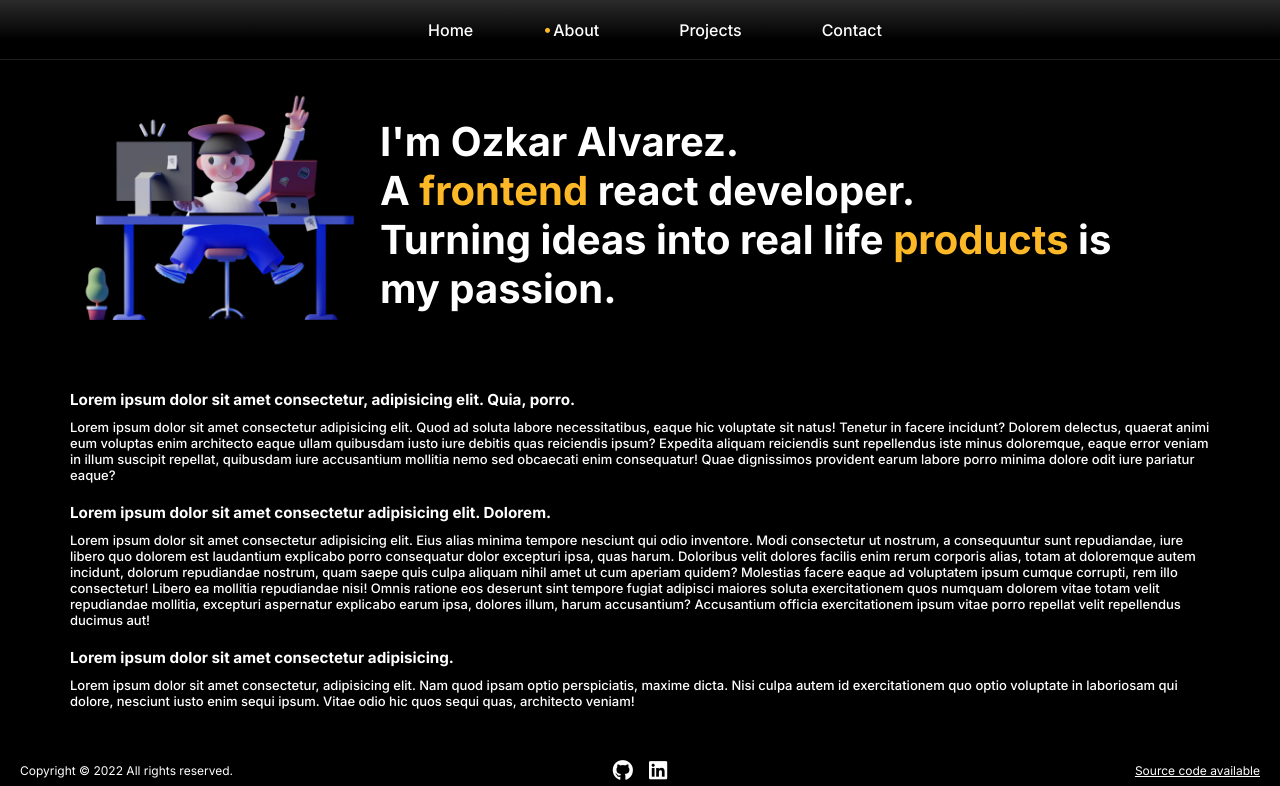
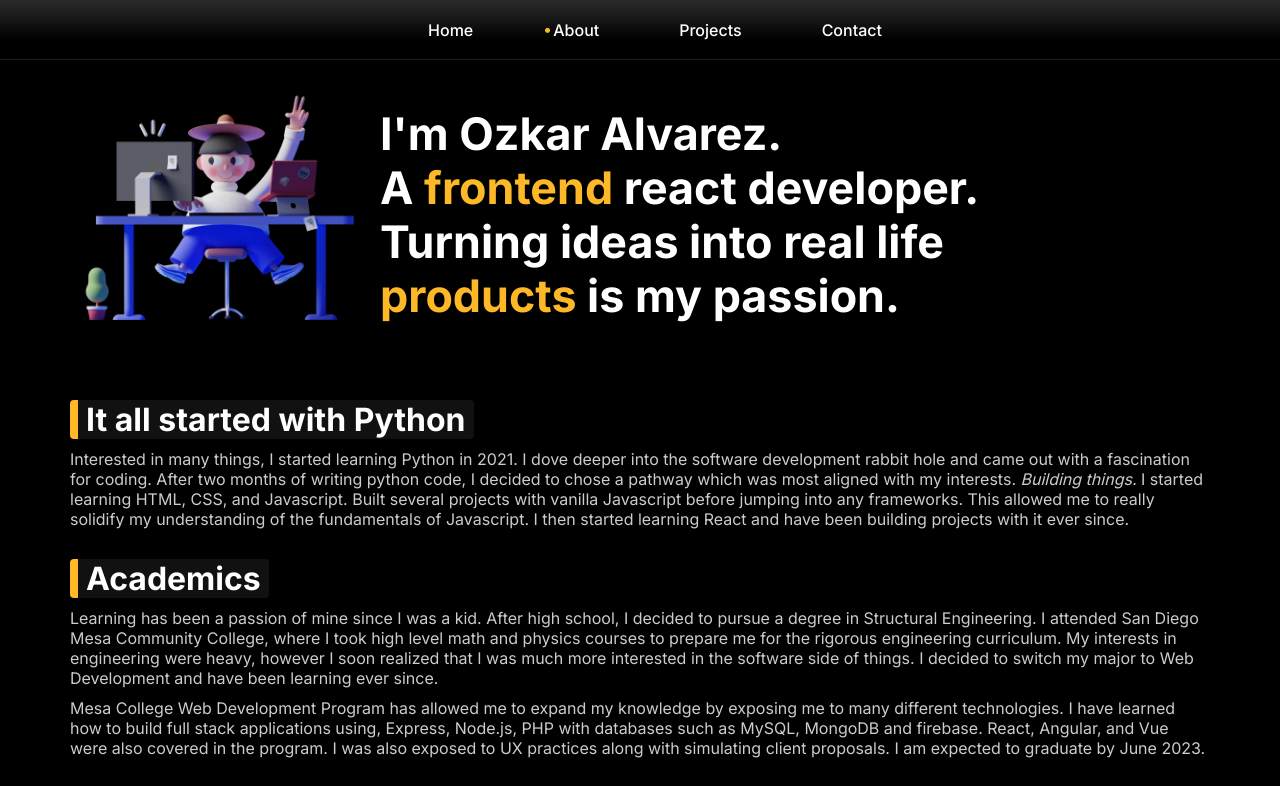
Before and after one commit to oalva-rez/portfolio, a React (Create React App) app: page /about in a window 1280 px wide. Shown: the top 786 px of the page. Built offline with nearby package versions, Linux system fonts and the light colour scheme.

Commit message:
fixed home page added contact functionality

```diff
--- a/src/index.css
+++ b/src/index.css
@@ -1,5 +1,9 @@
 @import url("https://fonts.googleapis.com/css2?family=Inter:wght@300;400;500;600;700&display=swap");
-
+* {
+  margin: 0;
+  padding: 0;
+  box-sizing: border-box;
+}
 :root {
   --accent-color: #fdb827;
   --black-gradient: linear-gradient(
@@ -14,6 +18,7 @@ body {
   padding: 0;
   font-family: "Inter", "Segoe UI", "Roboto", "Oxygen", "Ubuntu", "Cantarell",
     "Fira Sans", "Droid Sans", "Helvetica Neue", sans-serif;
+  background-color: black;
 }
 main {
   background-color: black;
--- a/src/pages/about/About.js
+++ b/src/pages/about/About.js
@@ -15,47 +15,47 @@ export default function About() {
         </h1>
       </div>
       <div className="about--main-text">
-        <h3>
-          Lorem ipsum dolor sit amet consectetur, adipisicing elit. Quia, porro.
-        </h3>
+        <h2>It all started with Python</h2>
         <p>
-          Lorem ipsum dolor sit amet consectetur adipisicing elit. Quod ad
-          soluta labore necessitatibus, eaque hic voluptate sit natus! Tenetur
-          in facere incidunt? Dolorem delectus, quaerat animi eum voluptas enim
-          architecto eaque ullam quibusdam iusto iure debitis quas reiciendis
-          ipsum? Expedita aliquam reiciendis sunt repellendus iste minus
-          doloremque, eaque error veniam in illum suscipit repellat, quibusdam
-          iure accusantium mollitia nemo sed obcaecati enim consequatur! Quae
-          dignissimos provident earum labore porro minima dolore odit iure
-          pariatur eaque?
+          Interested in many things, I started learning Python in 2021. I dove
+          deeper into the software development rabbit hole and came out with a
+          fascination for coding. After two months of writing python code, I
+          decided to chose a pathway which was most aligned with my interests.{" "}
+          <i>Building things.</i> I started learning HTML, CSS, and Javascript.
+          Built several projects with vanilla Javascript before jumping into any
+          frameworks. This allowed me to really solidify my understanding of the
+          fundamentals of Javascript. I then started learning React and have
+          been building projects with it ever since.
         </p>
-        <h3>
-          Lorem ipsum dolor sit amet consectetur adipisicing elit. Dolorem.
-        </h3>
+        <h2>Academics</h2>
         <p>
-          Lorem ipsum dolor sit amet consectetur adipisicing elit. Eius alias
-          minima tempore nesciunt qui odio inventore. Modi consectetur ut
-          nostrum, a consequuntur sunt repudiandae, iure libero quo dolorem est
-          laudantium explicabo porro consequatur dolor excepturi ipsa, quas
-          harum. Doloribus velit dolores facilis enim rerum corporis alias,
-          totam at doloremque autem incidunt, dolorum repudiandae nostrum, quam
-          saepe quis culpa aliquam nihil amet ut cum aperiam quidem? Molestias
-          facere eaque ad voluptatem ipsum cumque corrupti, rem illo
-          consectetur! Libero ea mollitia repudiandae nisi! Omnis ratione eos
-          deserunt sint tempore fugiat adipisci maiores soluta exercitationem
-          quos numquam dolorem vitae totam velit repudiandae mollitia, excepturi
-          aspernatur explicabo earum ipsa, dolores illum, harum accusantium?
-          Accusantium officia exercitationem ipsum vitae porro repellat velit
-          repellendus ducimus aut!
+          Learning has been a passion of mine since I was a kid. After high
+          school, I decided to pursue a degree in Structural Engineering. I
+          attended San Diego Mesa Community College, where I took high level
+          math and physics courses to prepare me for the rigorous engineering
+          curriculum. My interests in engineering were heavy, however I soon
+          realized that I was much more interested in the software side of
+          things. I decided to switch my major to Web Development and have been
+          learning ever since.
         </p>
-        <h3>Lorem ipsum dolor sit amet consectetur adipisicing.</h3>
         <p>
-          Lorem ipsum dolor sit amet consectetur, adipisicing elit. Nam quod
-          ipsam optio perspiciatis, maxime dicta. Nisi culpa autem id
-          exercitationem quo optio voluptate in laboriosam qui dolore, nesciunt
-          iusto enim sequi ipsum. Vitae odio hic quos sequi quas, architecto
-          veniam!
+          Mesa College Web Development Program has allowed me to expand my
+          knowledge by exposing me to many different technologies. I have
+          learned how to build full stack applications using, Express, Node.js,
+          PHP with databases such as MySQL, MongoDB and firebase. React,
+          Angular, and Vue were also covered in the program. I was also exposed
+          to UX practices along with simulating client proposals. I am expected
+          to graduate by June 2023.
         </p>
+        <h2>Technologies i've been working with lately</h2>
+        <ul>
+          <li>Javascript (ES6+)</li>
+          <li>Typescript</li>
+          <li>React</li>
+          <li>Node.js / Express</li>
+          <li>MongoDB</li>
+          <li>MySQL</li>
+        </ul>
       </div>
     </main>
   );
--- a/src/pages/about/about.css
+++ b/src/pages/about/about.css
@@ -1,10 +1,12 @@
 .about--container {
   padding: 0 70px;
+  max-width: 1900px;
+  margin: auto;
 }
 
 .about--heading {
   color: white;
-  font-size: 20px;
+  font-size: 1.4rem;
   font-weight: 700;
   display: flex;
   align-items: center;
@@ -23,16 +25,29 @@
 }
 .about--main-text {
   color: white;
-  font-size: 13px;
   margin-bottom: 15px;
 }
-.about--main-text h3 {
+.about--main-text h2 {
   font-weight: 700;
-  margin-top: 20px;
+  margin-top: 30px;
+  font-size: 2rem;
+  border-left: 8px solid var(--accent-color);
+  padding: 0 8px;
+  border-radius: 4px;
+  background-color: rgba(255, 255, 255, 0.067);
+  width: fit-content;
 }
-.about--main-text p {
+.about--main-text p,
+.about--main-text ul {
   margin-top: 10px;
-  font-weight: 500;
+  font-weight: 400;
+  font-size: 1rem;
+  opacity: 0.8;
+}
+.about--main-text ul {
+  columns: 2;
+  margin-left: 20px;
+  max-width: 400px;
 }
 @media (max-width: 857px) {
   .about--container {
--- a/src/pages/home/Home.js
+++ b/src/pages/home/Home.js
@@ -1,30 +1,31 @@
 import React from "react";
-import homeAvatar from "../../assets/home-avatar.webp";
-import arm from "../../assets/arm.webp";
+import ozkar from "../../assets/ozkar.png";
 import { useNavigate } from "react-router-dom";
 export default function Home() {
   const navigate = useNavigate();
   return (
     <main className="home--container">
-      <div className="home--text">
+      <section className="home--text">
         <h1>
           Hey there 👋
           <br />I am
           <span> Ozkar&nbsp;Alvarez</span>
         </h1>
         <p>
-          Lorem ipsum dolor sit amet consectetur adipisicing elit. Libero
-          eveniet nihil quod. Ab tempore consequatur veritatis aliquam
-          laboriosam unde voluptatibus aliquid sed obcaecati, iusto ipsum eum
-          sunt recusandae vitae repellendus dolore!
+          Self taught Frontend Developer, passionate about learning new things
+          and sharing my knowledge with others. I love to create things that
+          live on the internet, whether that be websites, applications, or
+          anything in between. My goal is to always build products that provide
+          pixel-perfect, performant experiences.
         </p>
         <div className="home--buttons">
           <button onClick={() => navigate("/about")}>About me</button>
           <button onClick={() => navigate("/projects")}>Projects</button>
         </div>
+      </section>
+      <div className="home--image">
+        <img src={ozkar} alt="ozkar" className="ozkar-headshot" />
       </div>
-      <img src={homeAvatar} alt="avatar" className="home--avatar" />
-      <img src={arm} alt="arm" className="home--arm" />
     </main>
   );
 }
--- a/src/pages/projects/Projects.js
+++ b/src/pages/projects/Projects.js
@@ -4,7 +4,7 @@ import projectsData from "../../projectsData";
 export default function Projects() {
   return (
     <main>
-      <h1 className="projects--heading">What i've done.</h1>
+      <h1 className="projects--heading">What i've created.</h1>
       <ul className="project-list">
         {projectsData.map((project) => (
           <ProjectTile
--- a/src/pages/projects/projects.css
+++ b/src/pages/projects/projects.css
@@ -12,7 +12,7 @@
 
   background: rgba(255, 255, 255, 0.1);
   border: 1px solid rgba(255, 255, 255, 0.35);
-  border-radius: 19px;
+  border-radius: 5px;
 }
 .project-tile--image {
   height: 100%;
@@ -22,7 +22,7 @@
   height: 100%;
   width: 210px;
   object-fit: cover;
-  border-radius: 19px;
+  border-radius: 5px;
   opacity: 0.8;
 }
 .project-tile--image img:hover {
@@ -57,7 +57,7 @@
 }
 
 .tech-logo {
-  height: 25px;
+  min-height: 25px;
   width: 25px;
   margin: 0 5px;
   padding-bottom: 8px;
--- a/src/projectsData.js
+++ b/src/projectsData.js
@@ -37,7 +37,7 @@ const projectsData = [
     id: 3,
     title: "Restaurant Page",
     description:
-      "Final project for WEBD127 Creating User-centered Content. Built with vanilla JavaScript and webpack for bundling. Simulated a client proposal for a mobile responsive restaurant page.",
+      "Final project for Creating User-centered Content class. Built with vanilla JavaScript and webpack for bundling. Simulated a client proposal for a mobile responsive restaurant page.",
     image: restaurantPage,
     ghLink: "https://github.com/oalva-rez/restaurant-page",
     siteLink: "https://oalva-rez.github.io/restaurant-page/",
```
Also changed, not shown: src/pages/contact/Contact.js (+23 -7 lines), src/pages/home/home.css (+35 -59 lines), src/assets/ozkar.png (added).
